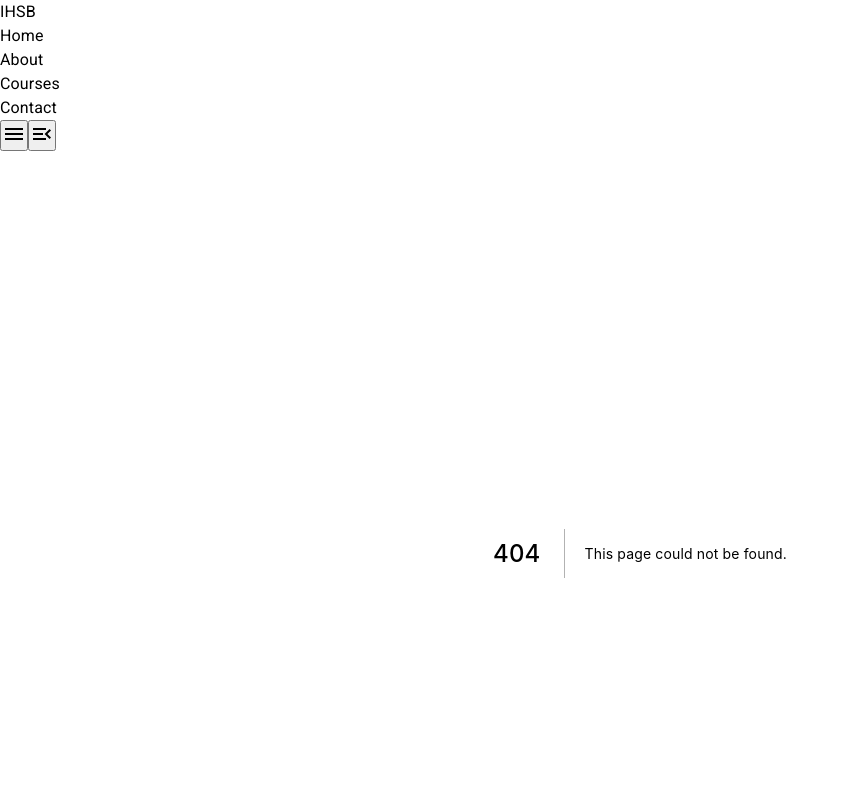
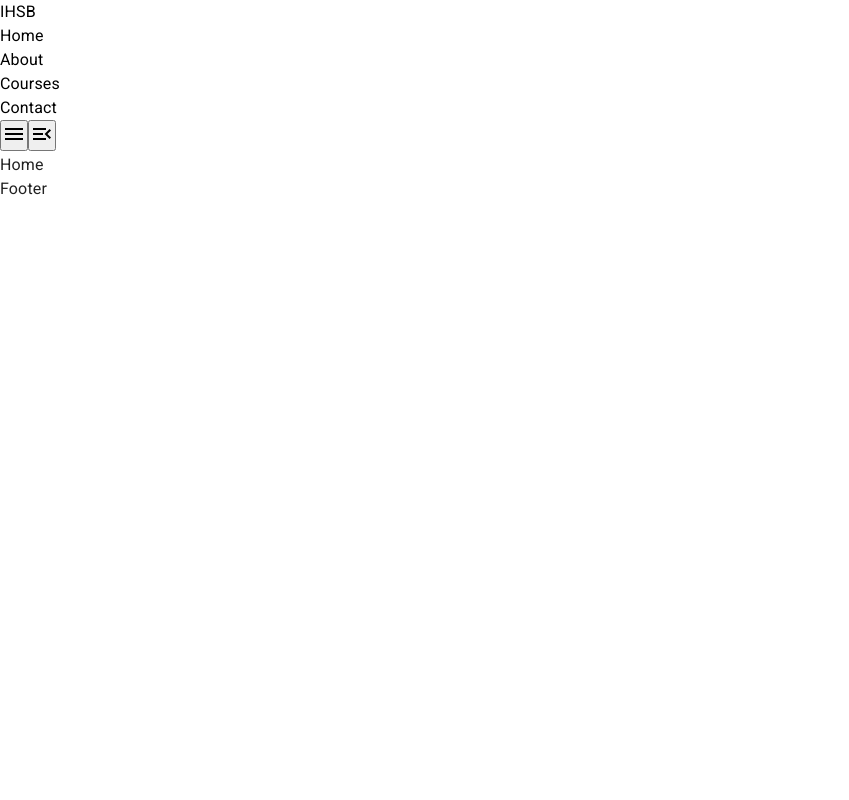
Before and after one commit to rejoanahmed/fullstack-project-next, a Next.js app: page /home in a window 1280 px wide. Before the commit this address had no page. Shown: the top 800 px of the page, without its empty margins (0-849 px from the left). Built offline with nearby package versions, Linux system fonts and the light colour scheme.

Commit message:
added tailwind support

```diff
--- a/package.json
+++ b/package.json
@@ -22,8 +22,11 @@
     "@types/node": "^12.12.21",
     "@types/react": "^18.0.14",
     "@types/react-dom": "^18.0.5",
+    "autoprefixer": "^10.4.7",
     "eslint": "^8.18.0",
     "eslint-config-next": "latest",
+    "postcss": "^8.4.14",
+    "tailwindcss": "^3.1.6",
     "typescript": "^4.7.4"
   }
 }
--- a/pages/_app.tsx
+++ b/pages/_app.tsx
@@ -10,6 +10,7 @@ import createEmotionCache from "../utility/createEmotionCache";
 import lightThemeOptions from "../styles/theme/lightTheme";
 import "../styles/global.scss";
 import PrimaryLayout from "../components/layouts/primary/PrimaryLayout";
+import { StyledEngineProvider } from "@mui/material/styles";
 
 interface MyAppProps extends AppProps {
   emotionCache?: EmotionCache;
@@ -22,6 +23,7 @@ const lightTheme = createTheme(lightThemeOptions);
 const MyApp: React.FunctionComponent<MyAppProps> = (props) => {
   const { Component, emotionCache = clientSideEmotionCache, pageProps } = props;
   return (
+    <StyledEngineProvider injectFirst>
       <CacheProvider value={emotionCache}>
         <ThemeProvider theme={lightTheme}>
           <CssBaseline />
@@ -30,6 +32,7 @@ const MyApp: React.FunctionComponent<MyAppProps> = (props) => {
           </PrimaryLayout>
         </ThemeProvider>
       </CacheProvider>
+    </StyledEngineProvider>
   );
 };
 export default MyApp;
--- /dev/null
+++ b/pages/home.tsx
@@ -0,0 +1,7 @@
+import React from "react";
+
+function Home() {
+  return <div>Home</div>;
+}
+
+export default Home;
--- a/pages/index.tsx
+++ b/pages/index.tsx
@@ -1,3 +1,10 @@
+import Slider from "@mui/material/Slider";
+
 export default function Home() {
-  return <div>Hello buddy</div>;
+  return (
+    <div>
+      <Slider defaultValue={30} />
+      <Slider defaultValue={30} className="text-teal-600" />
+    </div>
+  );
 }
--- /dev/null
+++ b/postcss.config.js
@@ -0,0 +1,6 @@
+module.exports = {
+  plugins: {
+    tailwindcss: {},
+    autoprefixer: {},
+  },
+}
--- a/styles/global.scss
+++ b/styles/global.scss
@@ -1,3 +1,7 @@
+@tailwind base;
+@tailwind components;
+@tailwind utilities;
+
 * {
   box-sizing: border-box;
   padding: 0;
--- /dev/null
+++ b/tailwind.config.js
@@ -0,0 +1,15 @@
+/** @type {import('tailwindcss').Config} */
+module.exports = {
+  content: [
+    "./pages/**/*.{js,ts,jsx,tsx}",
+    "./components/**/*.{js,ts,jsx,tsx}",
+  ],
+  corePlugins: {
+    preflight: false,
+  },
+  important: "#__next",
+  theme: {
+    extend: {},
+  },
+  plugins: [],
+};
```
Also changed, not shown: 1 other file (tests, documents, lock files or other folders). Lines whose indentation alone changed are shown as unchanged.
